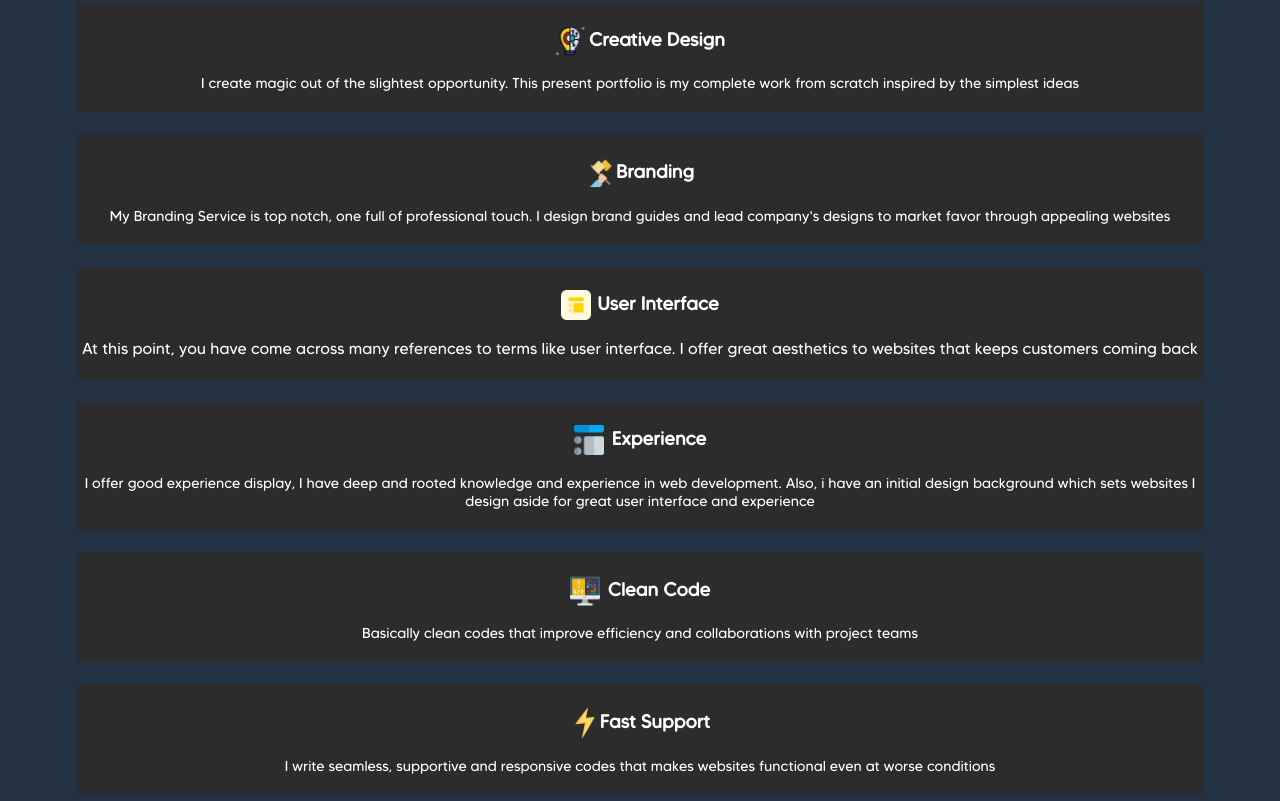
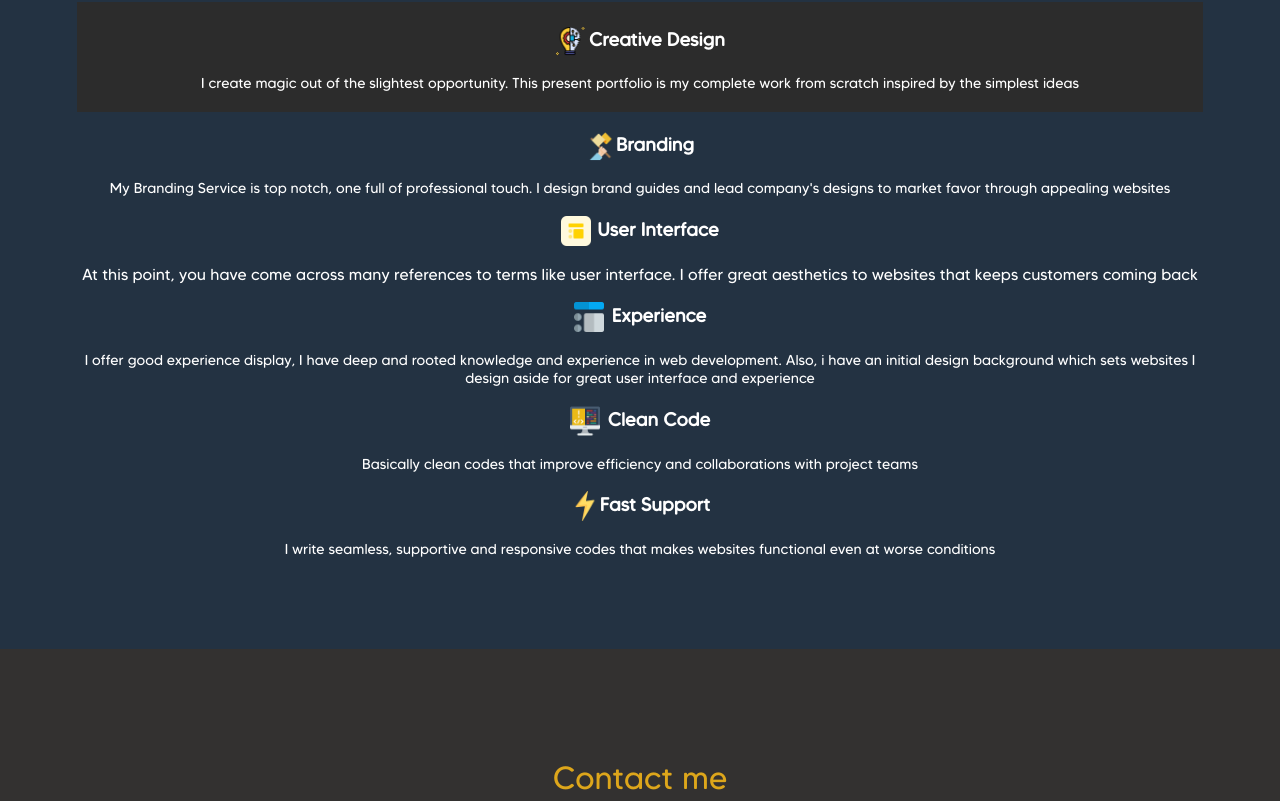
Before and after one commit to Meleyotan/port, a plain HTML site: page index.html in a window 1280 px wide. Shown: the part 1720-2521 px from the top of the page. Drawn offline with Linux system fonts and the light colour scheme.

Commit message:
Update mport.css

```diff
--- a/css/mport.css
+++ b/css/mport.css
@@ -1,4 +1,5 @@
 @font-face{font-family: madetommmy; src: url(madetommmy.otf); text-rendering: optimizeLegibility;}
+html{scroll-behaviour:smooth;}
 body{font-family: madetommmy; margin:0;} /*Make border margins disappear by margin:0*/
 header{background-color: #151517;}
 p#size{color: #c98546;text-align: center;padding-top: 1%;font-size: 120%; margin-top: 0;}/*Make paragraph margins disappear by margin-top:0*/
@@ -17,12 +18,9 @@ div#shift{text-align: center;}
 a{color: white; text-decoration: none;}
 a:hover{transform: scale(0.7)}
 div#horizontal-list{text-align: center;}
+div.service{background-color: #2c2c2c; padding: 5px;margin-top: 2%;}
 div#one{background-color: #2c2c2c; padding: 5px;}
-div#two{background-color: #2c2c2c; padding: 5px;margin-top: 2%;}
-div#three{background-color: #2c2c2c; padding: 5px;margin-top: 2%;}
-div#four{background-color: #2c2c2c; padding: 5px;margin-top: 2%;}
-div#five{background-color: #2c2c2c; padding: 5px;margin-top: 2%;}
-div#six{background-color: #2c2c2c; padding: 5px;margin-top: 2%;}
+div#shift > p{color: #ffffff;}
 span#hello{color: #c98546; text-transform: uppercase;letter-spacing: 3px;}
 div#footer{background: #333130; padding: 6%;text-align: center;}
 img#contact_me{width: 2%; display: inline-block; vertical-align: middle; margin-right: 5px;}
@@ -40,4 +38,5 @@ p#credits{color: #c98546;}
 p#note{color: #c98546;}
 p#first_service,p#second_service,p#third_service,p#fourth_service,p#fifth_service,p#sixth_service{font-size: 90%;}
 div.media_icon{margin-top: 15px;}
-p#send{color:  #c98546;;}
+p#send{color:  #c98546;}
+p::selection{color:#f4a71d;}
```
